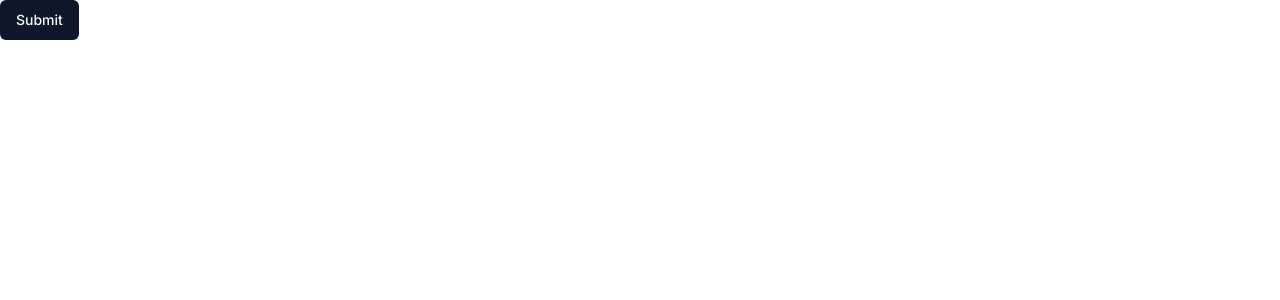
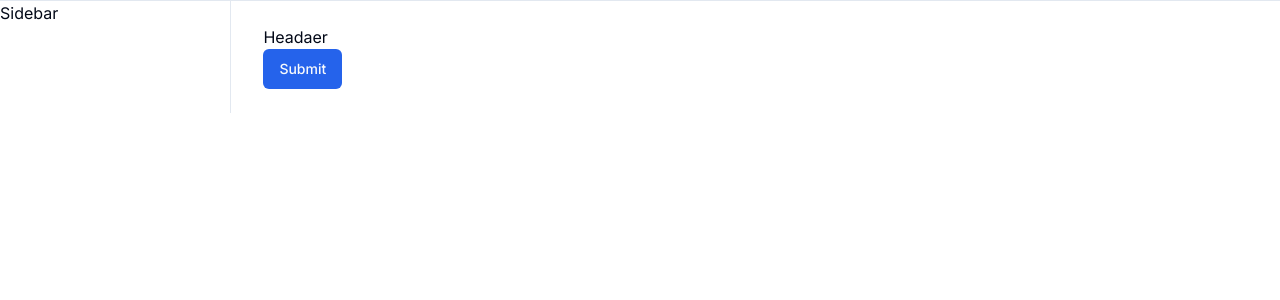
Before and after one commit to mazizf13/dashboard-job-hunt, a Next.js app: page / in a window 1280 px wide. Shown: the top 300 px of the page. Built offline with nearby package versions, Linux system fonts and the light colour scheme.

Commit message:
setup layout

```diff
--- a/package.json
+++ b/package.json
@@ -6,7 +6,9 @@
     "dev": "next dev",
     "build": "next build",
     "start": "next start",
-    "lint": "next lint"
+    "lint": "next lint",
+    "format:write": "prettier --write \"**/*.{js,mjs,cjs,ts,tsx,css,json,md}\" && prisma format",
+    "format:check": "prettier --check \"**/*.{js,mjs,cjs,ts,tsx,css,json,md}\" && prisma format && git diff --exit-code packages/db/prisma/schema.prisma"
   },
   "dependencies": {
     "@radix-ui/react-slot": "^1.1.0",
@@ -26,6 +28,7 @@
     "eslint": "^8",
     "eslint-config-next": "14.2.4",
     "postcss": "^8",
+    "prettier": "^3.3.3",
     "tailwindcss": "^3.4.1",
     "typescript": "^5"
   }
--- a/src/app/globals.css
+++ b/src/app/globals.css
@@ -6,63 +6,56 @@
   :root {
     --background: 0 0% 100%;
     --foreground: 222.2 84% 4.9%;
-
     --card: 0 0% 100%;
     --card-foreground: 222.2 84% 4.9%;
-
     --popover: 0 0% 100%;
     --popover-foreground: 222.2 84% 4.9%;
-
-      --primary: 222.2 47.4% 11.2%;
+    --primary: 221.2 83.2% 53.3%;
     --primary-foreground: 210 40% 98%;
-
     --secondary: 210 40% 96.1%;
     --secondary-foreground: 222.2 47.4% 11.2%;
-
     --muted: 210 40% 96.1%;
     --muted-foreground: 215.4 16.3% 46.9%;
-
     --accent: 210 40% 96.1%;
     --accent-foreground: 222.2 47.4% 11.2%;
-
     --destructive: 0 84.2% 60.2%;
     --destructive-foreground: 210 40% 98%;
-
     --border: 214.3 31.8% 91.4%;
     --input: 214.3 31.8% 91.4%;
-      --ring: 222.2 84% 4.9%;
-
+    --ring: 221.2 83.2% 53.3%;
     --radius: 0.5rem;
+    --chart-1: 12 76% 61%;
+    --chart-2: 173 58% 39%;
+    --chart-3: 197 37% 24%;
+    --chart-4: 43 74% 66%;
+    --chart-5: 27 87% 67%;
   }
 
   .dark {
     --background: 222.2 84% 4.9%;
     --foreground: 210 40% 98%;
-
     --card: 222.2 84% 4.9%;
     --card-foreground: 210 40% 98%;
-
     --popover: 222.2 84% 4.9%;
     --popover-foreground: 210 40% 98%;
-
-      --primary: 210 40% 98%;
+    --primary: 217.2 91.2% 59.8%;
     --primary-foreground: 222.2 47.4% 11.2%;
-
     --secondary: 217.2 32.6% 17.5%;
     --secondary-foreground: 210 40% 98%;
-
     --muted: 217.2 32.6% 17.5%;
     --muted-foreground: 215 20.2% 65.1%;
-
     --accent: 217.2 32.6% 17.5%;
     --accent-foreground: 210 40% 98%;
-
     --destructive: 0 62.8% 30.6%;
     --destructive-foreground: 210 40% 98%;
-
     --border: 217.2 32.6% 17.5%;
     --input: 217.2 32.6% 17.5%;
-      --ring: 212.7 26.8% 83.9%;
+    --ring: 224.3 76.3% 48%;
+    --chart-1: 220 70% 50%;
+    --chart-2: 160 60% 45%;
+    --chart-3: 30 80% 55%;
+    --chart-4: 280 65% 60%;
+    --chart-5: 340 75% 55%;
   }
 }
 
--- a/src/app/layout.tsx
+++ b/src/app/layout.tsx
@@ -1,6 +1,7 @@
 import type { Metadata } from "next";
 import { Inter } from "next/font/google";
 import "./globals.css";
+import { Divide } from "lucide-react";
 
 const inter = Inter({ subsets: ["latin"] });
 
@@ -16,7 +17,25 @@ export default function RootLayout({
 }>) {
   return (
     <html lang="en">
-      <body className={inter.className}>{children}</body>
+      <body className={inter.className}>
+        <main>
+          <div className="border-t">
+            <div className="bg-background">
+              <div className="flex flex-row">
+                <div className="hidden lg:block w-[18%]">
+                  Sidebar
+                </div>
+                <div className="col-span-3 overflow-auto lg:col-span-5 lg:border-l w-[82%]">
+                  <div className="px-6 py-6 lg:px-8">
+                    <div>Headaer</div>
+                    {children}
+                  </div>
+                </div>
+              </div>
+            </div>
+          </div>
+        </main>
+      </body>
     </html>
   );
 }
--- a/src/lib/utils.ts
+++ b/src/lib/utils.ts
@@ -1,6 +1,6 @@
-import { type ClassValue, clsx } from "clsx"
-import { twMerge } from "tailwind-merge"
+import { type ClassValue, clsx } from "clsx";
+import { twMerge } from "tailwind-merge";
 
 export function cn(...inputs: ClassValue[]) {
-  return twMerge(clsx(inputs))
+  return twMerge(clsx(inputs));
 }
```
Also changed, not shown: src/components/ui/button.tsx (+13 -13 lines), tailwind.config.ts (+8 -8 lines), components.json, 1 other file (tests, documents, lock files or other folders). Lines whose indentation alone changed are shown as unchanged.
